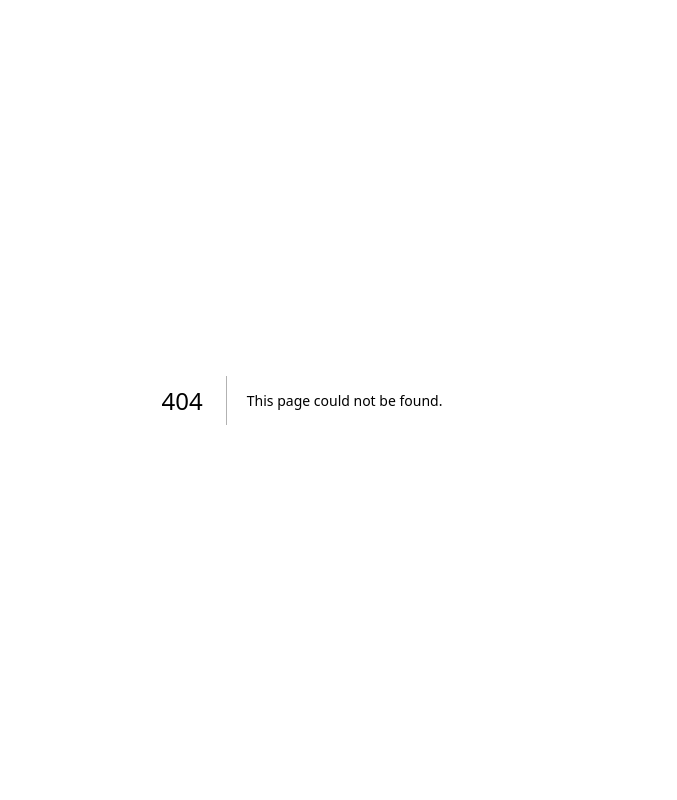
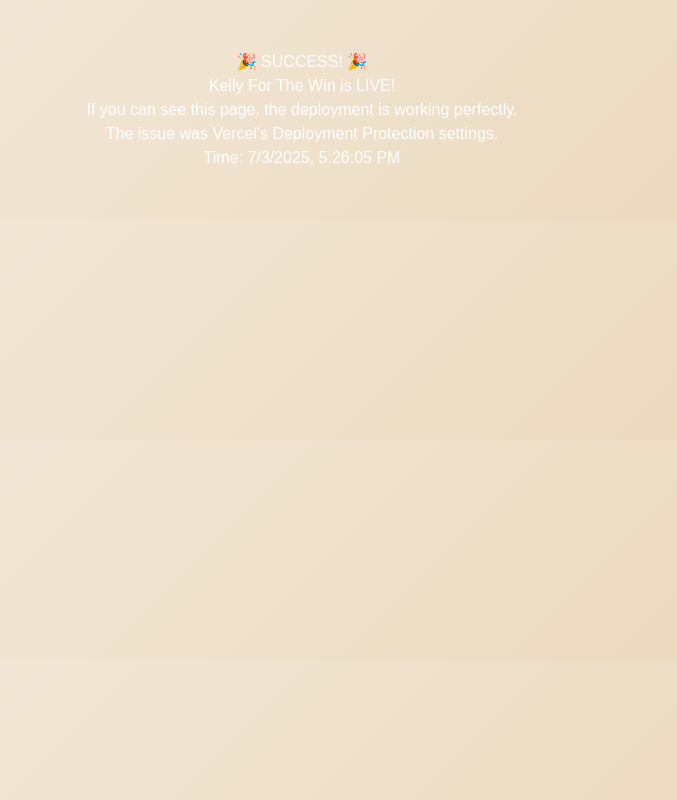
Before and after one commit to Benharper1984/kelly-ftw-site, a Next.js app: page /public-test in a window 1280 px wide. Before the commit this address had no page. Shown: the whole page, without its empty margins (338-1015 px from the left). Built offline with nearby package versions, Linux system fonts and the light colour scheme.

Commit message:
Add public test page to verify deployment protection issue

```diff
--- /dev/null
+++ b/src/app/public-test/page.tsx
@@ -0,0 +1,16 @@
+export default function PublicTest() {
+  return (
+    <html>
+      <head>
+        <title>Public Test - Kelly For The Win</title>
+      </head>
+      <body style={{margin: 0, padding: '50px', fontFamily: 'Arial', background: 'linear-gradient(45deg, #purple, #pink)', color: 'white', textAlign: 'center'}}>
+        <h1>🎉 SUCCESS! 🎉</h1>
+        <h2>Kelly For The Win is LIVE!</h2>
+        <p>If you can see this page, the deployment is working perfectly.</p>
+        <p>The issue was Vercel's Deployment Protection settings.</p>
+        <p>Time: {new Date().toLocaleString()}</p>
+      </body>
+    </html>
+  )
+}
```
